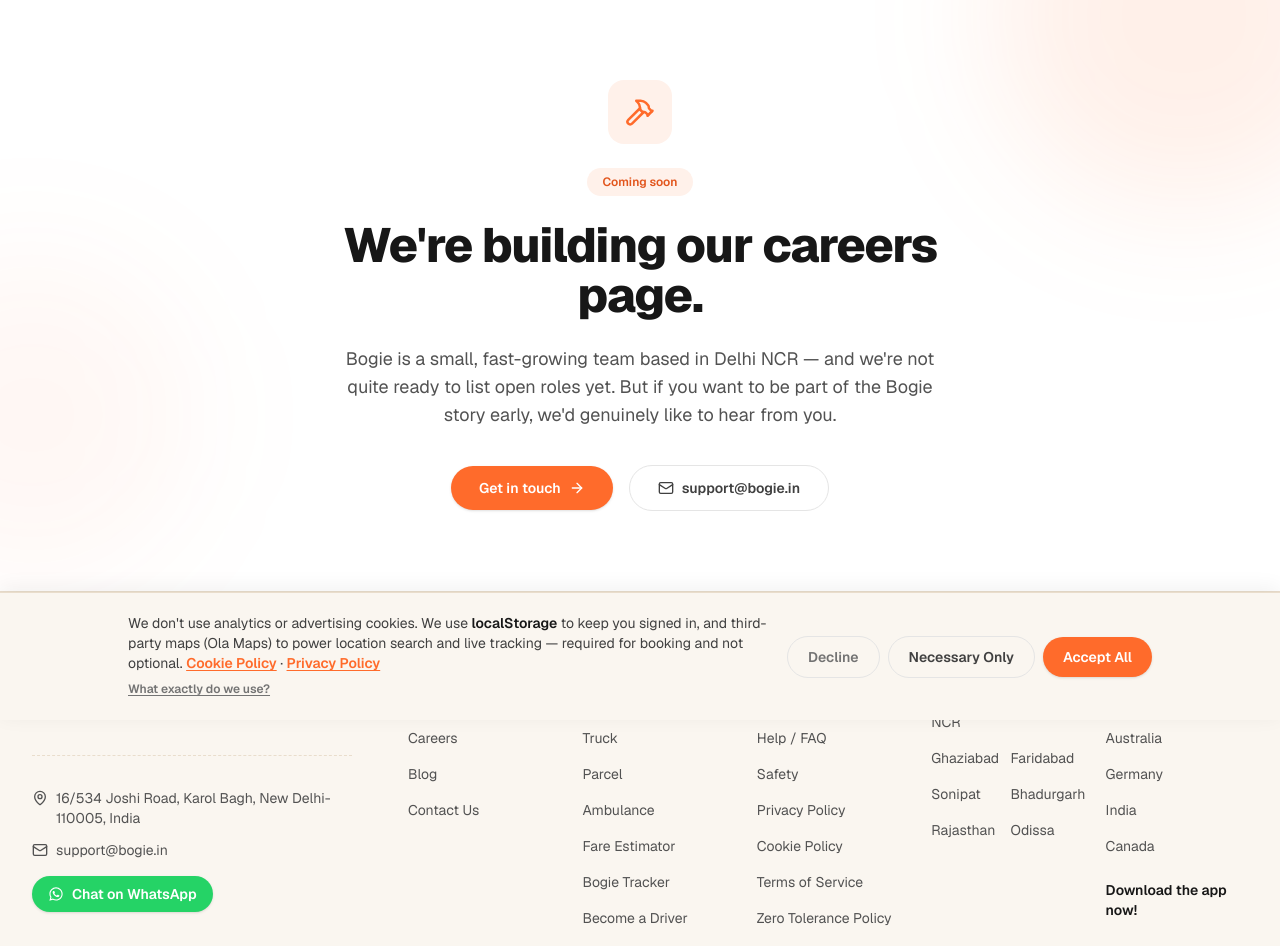
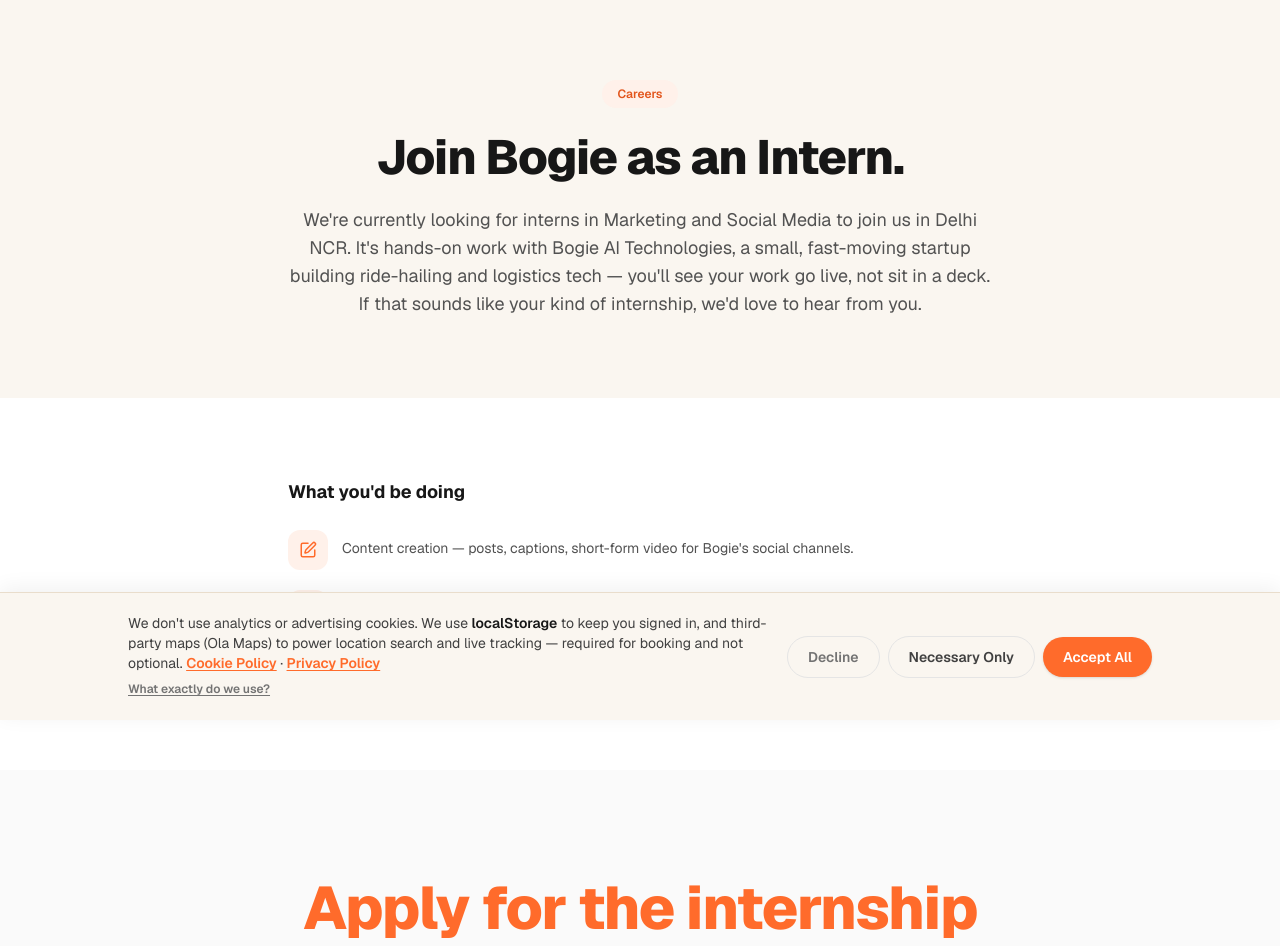
Before and after one commit to Anjali-534/bogie-website, a Next.js app: page /careers in a window 1280 px wide. Shown: the part 80-1026 px from the top of the page. Built offline with nearby package versions, Linux system fonts and the light colour scheme; no server answers.

Commit message:
About & Career  pages

```diff
--- a/app/api/contact/route.ts
+++ b/app/api/contact/route.ts
@@ -3,8 +3,17 @@
 
 const EMAIL_REGEX = /^[^\s@]+@[^\s@]+\.[^\s@]+$/;
 
+const ALLOWED_RECIPIENTS = ["bogielogistics@gmail.com", "careers@bogie.in"] as const;
+const DEFAULT_RECIPIENT = ALLOWED_RECIPIENTS[0];
+
 export async function POST(request: Request) {
-  let body: { name?: string; email?: string; message?: string; phone?: string };
+  let body: {
+    name?: string;
+    email?: string;
+    message?: string;
+    phone?: string;
+    recipient?: string;
+  };
   try {
     body = await request.json();
   } catch {
@@ -18,6 +27,11 @@
   const email = body.email?.trim() ?? "";
   const message = body.message?.trim() ?? "";
   const phone = body.phone?.trim() ?? "";
+  const recipient = ALLOWED_RECIPIENTS.includes(
+    body.recipient as (typeof ALLOWED_RECIPIENTS)[number]
+  )
+    ? (body.recipient as (typeof ALLOWED_RECIPIENTS)[number])
+    : DEFAULT_RECIPIENT;
 
   if (!name || !email || !message) {
     return NextResponse.json(
@@ -52,9 +66,12 @@
   try {
     await transporter.sendMail({
       from: user,
-      to: "bogielogistics@gmail.com",
+      to: recipient,
       replyTo: email,
-      subject: `New contact form message from ${name}`,
+      subject:
+        recipient === "careers@bogie.in"
+          ? `New internship application from ${name}`
+          : `New contact form message from ${name}`,
       text: [
         `Name: ${name}`,
         `Email: ${email}`,
--- a/app/careers/page.tsx
+++ b/app/careers/page.tsx
@@ -1,62 +1,82 @@
 import type { Metadata } from "next";
-import Link from "next/link";
-import { Hammer, ArrowRight, Mail } from "lucide-react";
+import { PenSquare, Megaphone, CalendarClock } from "lucide-react";
 import AnimatedSection from "../components/AnimatedSection";
 import Footer from "../components/Footer";
+import Contact from "../components/Contact";
 
 export const metadata: Metadata = {
-  title: "Careers — Bogie",
+  title: "Careers at Bogie | Join India's First AI Logistics Startup",
   description:
-    "Careers at Bogie is coming soon. Want to be part of the story early? Get in touch.",
-  robots: { index: false, follow: true },
+    "Join Bogie AI Technologies, India's first AI-powered logistics startup — we're hiring Marketing & Social Media interns for our Delhi NCR mobility platform.",
 };
+
+const responsibilities = [
+  {
+    icon: PenSquare,
+    text: "Content creation — posts, captions, short-form video for Bogie's social channels.",
+  },
+  {
+    icon: Megaphone,
+    text: "Campaign support — helping plan and run promos across cabs, trucks, and ambulances.",
+  },
+  {
+    icon: CalendarClock,
+    text: "Social scheduling — keeping our posting calendar consistent and on-brand.",
+  },
+];
 
 export default function CareersPage() {
   return (
     <>
       <main>
-        <section className="relative flex min-h-[70vh] items-center overflow-hidden pt-32 pb-20 sm:pt-40">
-          <div className="pointer-events-none absolute inset-0 -z-10">
-            <div className="absolute -top-24 -right-24 h-96 w-96 rounded-full bg-primary/10 blur-3xl" />
-            <div className="absolute top-1/2 -left-32 h-80 w-80 rounded-full bg-primary/5 blur-3xl" />
-          </div>
-
-          <div className="mx-auto max-w-2xl px-4 text-center sm:px-6 lg:px-8">
+        <section className="bg-cream pt-32 pb-16 sm:pt-40 sm:pb-20">
+          <div className="mx-auto max-w-3xl px-4 text-center sm:px-6 lg:px-8">
             <AnimatedSection>
-              <div className="mx-auto flex h-16 w-16 items-center justify-center rounded-2xl bg-primary-light text-primary">
-                <Hammer size={30} />
-              </div>
-              <span className="mt-6 inline-flex items-center gap-2 rounded-full bg-primary-light px-4 py-1.5 text-xs font-semibold text-primary-dark">
-                Coming soon
+              <span className="inline-flex items-center gap-2 rounded-full bg-primary-light px-4 py-1.5 text-xs font-semibold text-primary-dark">
+                Careers
               </span>
               <h1 className="mt-6 text-4xl sm:text-5xl font-extrabold tracking-tight text-neutral-900 leading-[1.05]">
-                We&apos;re building our careers page.
+                Join Bogie as an Intern.
               </h1>
               <p className="mt-6 text-lg text-neutral-600">
-                Bogie is a small, fast-growing team based in Delhi NCR — and we&apos;re
-                not quite ready to list open roles yet. But if you want to be part of
-                the Bogie story early, we&apos;d genuinely like to hear from you.
+                We&apos;re currently looking for interns in Marketing and Social
+                Media to join us in Delhi NCR. It&apos;s hands-on work with Bogie AI
+                Technologies, a small, fast-moving startup building ride-hailing and
+                logistics tech — you&apos;ll see your work go live, not sit in a deck.
+                If that sounds like your kind of internship, we&apos;d love to hear
+                from you.
               </p>
+            </AnimatedSection>
+          </div>
+        </section>
 
-              <div className="mt-9 flex flex-wrap items-center justify-center gap-4">
-                <Link
-                  href="/#contact"
-                  className="inline-flex items-center gap-2 rounded-full bg-primary px-7 py-3 text-sm font-semibold text-white shadow-sm transition-all hover:bg-primary-dark hover:scale-[1.02] active:scale-[0.98]"
-                >
-                  Get in touch
-                  <ArrowRight size={16} />
-                </Link>
-                <a
-                  href="mailto:support@bogie.in"
-                  className="inline-flex items-center gap-2 rounded-full border border-neutral-200 px-7 py-3 text-sm font-semibold text-neutral-700 transition-colors hover:border-primary hover:text-primary"
-                >
-                  <Mail size={16} />
-                  support@bogie.in
-                </a>
+        <section className="py-16 sm:py-20">
+          <div className="mx-auto max-w-3xl px-4 sm:px-6 lg:px-8">
+            <AnimatedSection>
+              <h2 className="text-lg font-bold text-neutral-900">
+                What you&apos;d be doing
+              </h2>
+              <div className="mt-6 space-y-5">
+                {responsibilities.map((item) => (
+                  <div key={item.text} className="flex items-start gap-3.5">
+                    <div className="flex h-10 w-10 flex-shrink-0 items-center justify-center rounded-xl bg-primary-light text-primary">
+                      <item.icon size={18} />
+                    </div>
+                    <p className="pt-2 text-sm text-neutral-600">{item.text}</p>
+                  </div>
+                ))}
               </div>
             </AnimatedSection>
           </div>
         </section>
+
+        <Contact
+          recipient="careers@bogie.in"
+          sectionId="apply"
+          heading="Apply for the internship"
+          successTitle="Application sent!"
+          successMessage="We'll get back to you shortly."
+        />
       </main>
       <Footer />
     </>
--- a/app/components/Contact.tsx
+++ b/app/components/Contact.tsx
@@ -8,7 +8,21 @@
 
 type Status = "idle" | "loading" | "success" | "error";
 
-export default function Contact() {
+type ContactProps = {
+  recipient?: "bogielogistics@gmail.com" | "careers@bogie.in";
+  sectionId?: string;
+  heading?: string;
+  successTitle?: string;
+  successMessage?: string;
+};
+
+export default function Contact({
+  recipient = "bogielogistics@gmail.com",
+  sectionId = "contact",
+  heading = "Let's Get In Touch",
+  successTitle = "Message sent!",
+  successMessage = "We'll get back to you shortly.",
+}: ContactProps = {}) {
   const [status, setStatus] = useState<Status>("idle");
   const [error, setError] = useState("");
 
@@ -41,7 +55,7 @@
       const res = await fetch("/api/contact", {
         method: "POST",
         headers: { "Content-Type": "application/json" },
-        body: JSON.stringify({ name, email, message }),
+        body: JSON.stringify({ name, email, message, recipient }),
       });
 
       const result = await res.json();
@@ -61,12 +75,12 @@
   }
 
   return (
-    <section id="contact" className="scroll-mt-16 bg-neutral-50 py-24">
+    <section id={sectionId} className="scroll-mt-16 bg-neutral-50 py-24">
       <div className="mx-auto max-w-7xl px-4 sm:px-6 lg:px-8">
         <AnimatedSection className="text-center">
 
           <h2 className="mt-3 text-4xl sm:text-5xl lg:text-6xl font-extrabold text-primary tracking-tight ">
-            Let&apos;s Get In Touch
+            {heading}
           </h2>
         </AnimatedSection>
 
@@ -82,10 +96,10 @@
                     <Send size={24} />
                   </div>
                   <p className="mt-4 text-lg font-bold text-neutral-900">
-                    Message sent!
+                    {successTitle}
                   </p>
                   <p className="mt-1 text-sm text-neutral-600">
-                    We&apos;ll get back to you shortly.
+                    {successMessage}
                   </p>
                 </div>
               ) : (
--- a/app/components/Footer.tsx
+++ b/app/components/Footer.tsx
@@ -200,7 +200,7 @@
 
             <div className="mt-8 flex flex-col gap-3 border-t border-dashed border-cream-line pt-8 text-sm">
               <p className="flex items-start gap-2 text-neutral-600">
-                <MapPin size={16} className="mt-0.5 flex-shrink-0" />
+                <MapPin size={16} className="mt-0.5 flex-shrink-0" /><h3 className="text-xs text-neutral-500">Cooperate Address:</h3>
                 16/534 Joshi Road, Karol Bagh, New Delhi-110005, India
               </p>
               <a
```
Also changed, not shown: app/about/page.tsx (+47 -10 lines), .claude/settings.json, public/Hamara_Book_Bank_Poster.jpg (added), public/aboutbogiehero.png.
